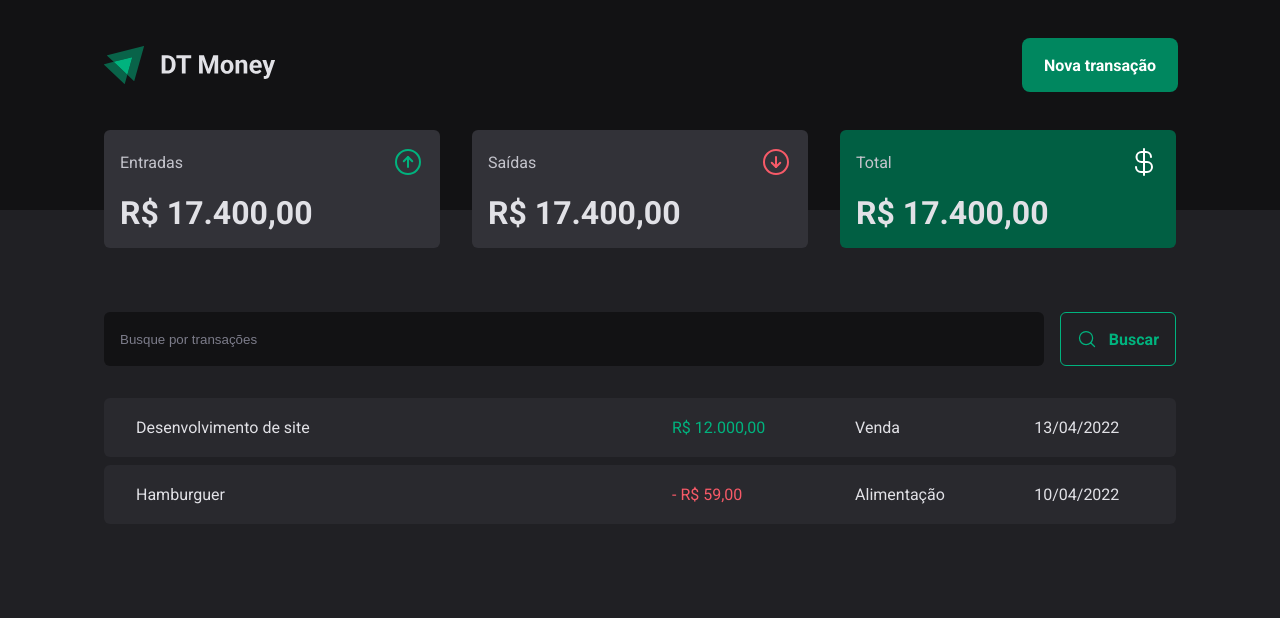
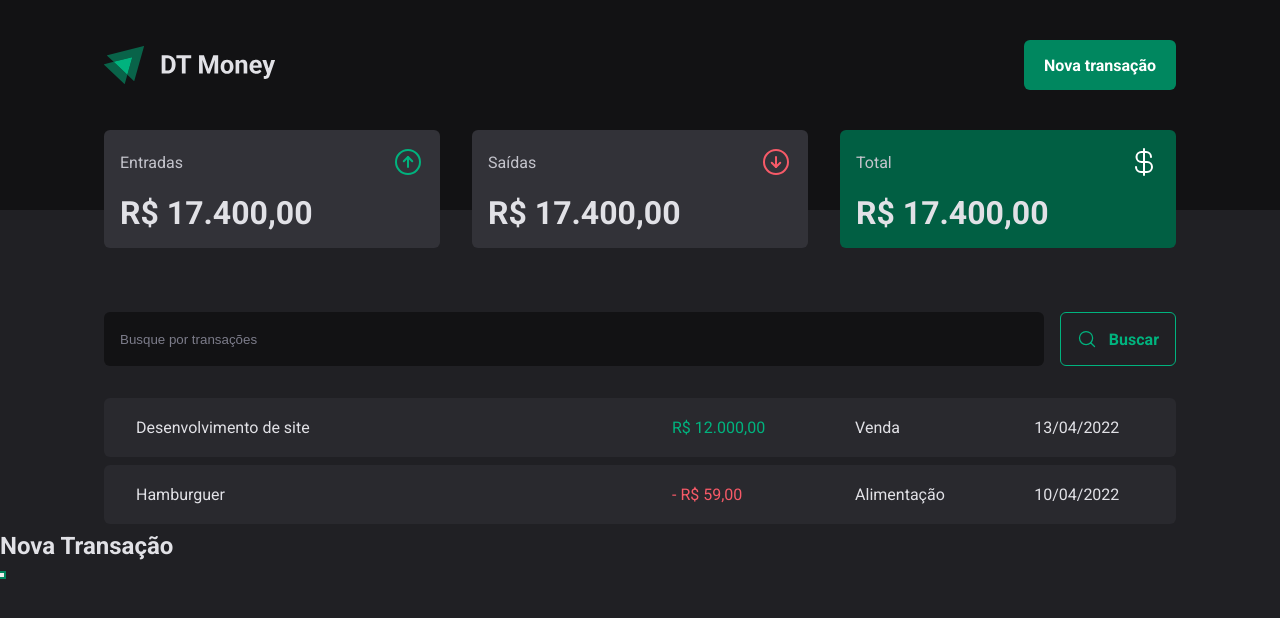
Before and after one commit to lzhudson/ignite-dt-money, a React (Vite) app: page / in a window 1280 px wide. Both pictures are taken after a click on the button "Nova transação". Shown: the top 618 px of the page. Built offline with nearby package versions, Linux system fonts and the light colour scheme.

Commit message:
feat: create modal with Radix Dialog

```diff
--- a/src/components/Header/index.tsx
+++ b/src/components/Header/index.tsx
@@ -1,10 +1,24 @@
 import { HeaderContainer, HeaderContent, NewTransactionButton } from "./style";
 import logo from '../../assets/img/logo.svg';
+import * as Dialog from '@radix-ui/react-dialog';
 export function Header() {
   return <HeaderContainer>
     <HeaderContent>
       <img src={logo} alt="DT Money" />
-      <NewTransactionButton>Nova transação</NewTransactionButton>
+
+      <Dialog.Root>
+        <Dialog.Trigger asChild>
+          <NewTransactionButton>Nova transação</NewTransactionButton>
+        </Dialog.Trigger>
+        <Dialog.Portal>
+          <Dialog.Overlay />
+          <Dialog.Content>
+            <Dialog.Title>Nova Transação</Dialog.Title>
+            <Dialog.Close />
+          </Dialog.Content>
+        </Dialog.Portal>
+      </Dialog.Root>
+
     </HeaderContent>
   </HeaderContainer>
 }
```
